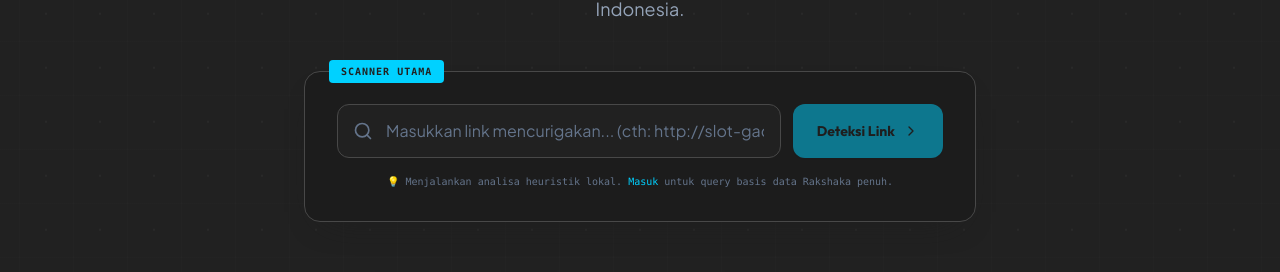
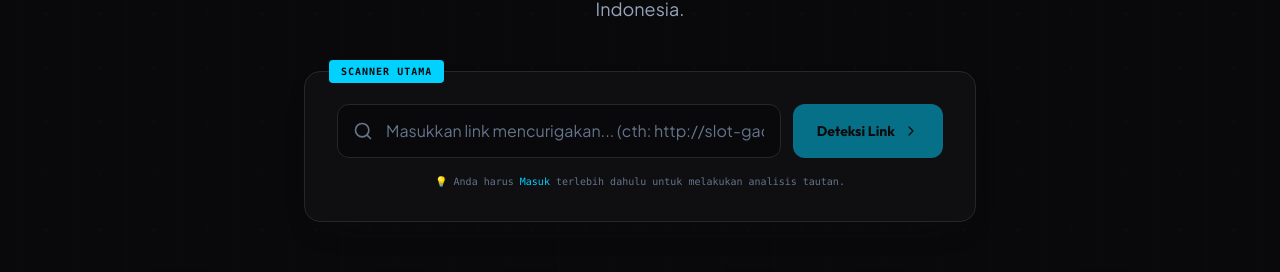
Before and after one commit to Rifal-code/rakshaka, a React (Vite) app: page / in a window 1280 px wide. Shown: the part 412-684 px from the top of the page. Built offline with nearby package versions, Linux system fonts and the light colour scheme; no server answers.

Commit message:
feat: deeper dark theme, unified link checker UI, login-gated scanning

```diff
--- a/src/index.css
+++ b/src/index.css
@@ -6,54 +6,54 @@
 
 @layer base {
   :root {
-    --primary-bg-color: #212121;
+    --primary-bg-color: #09090b;
     --secondary-bg-color: #00d1ff;
-    --primary-text-color: #f1f1f1;
-    --secondary-text-color: #757575;
-    --primary-btn-color: #212121;
+    --primary-text-color: #f8fafc;
+    --secondary-text-color: #a1a1aa;
+    --primary-btn-color: #09090b;
     --secondary-btn-color: #00d1ff;
-    --danger-btn-color: #f44336;
-    --success-btn-color: #4caf50;
+    --danger-btn-color: #f43f5e;
+    --success-btn-color: #10b981;
 
-    --primary-bg-rgb: 33 33 33;
+    --primary-bg-rgb: 9 9 11;
     --secondary-bg-rgb: 0 209 255;
-    --primary-text-rgb: 241 241 241;
-    --secondary-text-rgb: 117 117 117;
-    --primary-btn-rgb: 33 33 33;
+    --primary-text-rgb: 248 250 252;
+    --secondary-text-rgb: 161 161 170;
+    --primary-btn-rgb: 9 9 11;
     --secondary-btn-rgb: 0 209 255;
-    --danger-btn-rgb: 244 67 54;
-    --success-btn-rgb: 76 175 80;
+    --danger-btn-rgb: 244 63 94;
+    --success-btn-rgb: 16 185 129;
 
-    --surface-bg-rgb: 28 28 28;
-    --surface-muted-rgb: 43 43 43;
-    --border-rgb: 72 72 72;
+    --surface-bg-rgb: 15 15 18;
+    --surface-muted-rgb: 24 24 27;
+    --border-rgb: 39 39 42;
     --warning-rgb: 245 158 11;
     --shadow-rgb: 0 0 0;
   }
 
   @media (prefers-color-scheme: dark) {
     :root {
-      --primary-bg-color: #212121;
+      --primary-bg-color: #09090b;
       --secondary-bg-color: #00d1ff;
-      --primary-text-color: #f1f1f1;
-      --secondary-text-color: #757575;
-      --primary-btn-color: #212121;
+      --primary-text-color: #f8fafc;
+      --secondary-text-color: #a1a1aa;
+      --primary-btn-color: #09090b;
       --secondary-btn-color: #00d1ff;
-      --danger-btn-color: #f44336;
-      --success-btn-color: #4caf50;
+      --danger-btn-color: #f43f5e;
+      --success-btn-color: #10b981;
 
-      --primary-bg-rgb: 33 33 33;
+      --primary-bg-rgb: 9 9 11;
       --secondary-bg-rgb: 0 209 255;
-      --primary-text-rgb: 241 241 241;
-      --secondary-text-rgb: 117 117 117;
-      --primary-btn-rgb: 33 33 33;
+      --primary-text-rgb: 248 250 252;
+      --secondary-text-rgb: 161 161 170;
+      --primary-btn-rgb: 9 9 11;
       --secondary-btn-rgb: 0 209 255;
-      --danger-btn-rgb: 244 67 54;
-      --success-btn-rgb: 76 175 80;
+      --danger-btn-rgb: 244 63 94;
+      --success-btn-rgb: 16 185 129;
 
-      --surface-bg-rgb: 28 28 28;
-      --surface-muted-rgb: 43 43 43;
-      --border-rgb: 72 72 72;
+      --surface-bg-rgb: 15 15 18;
+      --surface-muted-rgb: 24 24 27;
+      --border-rgb: 39 39 42;
       --warning-rgb: 245 158 11;
       --shadow-rgb: 0 0 0;
     }
@@ -87,27 +87,27 @@
 
   [data-theme="dark"],
   .dark {
-    --primary-bg-color: #212121;
+    --primary-bg-color: #09090b;
     --secondary-bg-color: #00d1ff;
-    --primary-text-color: #f1f1f1;
-    --secondary-text-color: #757575;
-    --primary-btn-color: #212121;
+    --primary-text-color: #f8fafc;
+    --secondary-text-color: #a1a1aa;
+    --primary-btn-color: #09090b;
     --secondary-btn-color: #00d1ff;
-    --danger-btn-color: #f44336;
-    --success-btn-color: #4caf50;
+    --danger-btn-color: #f43f5e;
+    --success-btn-color: #10b981;
 
-    --primary-bg-rgb: 33 33 33;
+    --primary-bg-rgb: 9 9 11;
     --secondary-bg-rgb: 0 209 255;
-    --primary-text-rgb: 241 241 241;
-    --secondary-text-rgb: 117 117 117;
-    --primary-btn-rgb: 33 33 33;
+    --primary-text-rgb: 248 250 252;
+    --secondary-text-rgb: 161 161 170;
+    --primary-btn-rgb: 9 9 11;
     --secondary-btn-rgb: 0 209 255;
-    --danger-btn-rgb: 244 67 54;
-    --success-btn-rgb: 76 175 80;
+    --danger-btn-rgb: 244 63 94;
+    --success-btn-rgb: 16 185 129;
 
-    --surface-bg-rgb: 28 28 28;
-    --surface-muted-rgb: 43 43 43;
-    --border-rgb: 72 72 72;
+    --surface-bg-rgb: 15 15 18;
+    --surface-muted-rgb: 24 24 27;
+    --border-rgb: 39 39 42;
     --warning-rgb: 245 158 11;
     --shadow-rgb: 0 0 0;
   }
--- a/src/pages/Home.jsx
+++ b/src/pages/Home.jsx
@@ -1,5 +1,5 @@
 import { useEffect, useState } from 'react';
-import { Link } from 'react-router-dom';
+import { Link, useNavigate } from 'react-router-dom';
 import { useAuth } from '../context/AuthContext';
 import { api } from '../services/api';
 import { Navbar } from '../components/Navbar';
@@ -12,12 +12,18 @@ import {
   ChevronRight,
   FileText,
   Cpu,
-  Loader
+  Loader,
+  CheckCircle2,
+  XCircle,
+  Info,
+  ExternalLink,
+  Globe
 } from 'lucide-react';
 import { PublicReportCard } from './PublicReports';
 
 export const Home = () => {
   const { isAuthenticated } = useAuth();
+  const navigate = useNavigate();
   const [urlInput, setUrlInput] = useState('');
   const [isScanning, setIsScanning] = useState(false);
   const [scanResult, setScanResult] = useState(null);
@@ -54,6 +60,10 @@ export const Home = () => {
 
   const handleScan = async (e) => {
     e.preventDefault();
+    if (!isAuthenticated) {
+      navigate('/login');
+      return;
+    }
     if (!urlInput.trim()) return;
 
     let processedUrl = urlInput.trim();
@@ -69,45 +79,21 @@ export const Home = () => {
     const scanPromise = new Promise(resolve => setTimeout(resolve, 2200));
 
     try {
-      let apiPromise;
-      if (isAuthenticated) {
-        // Real API Call
-        apiPromise = api.checkLink(processedUrl);
-      } else {
-        // Simulated local scan for guests (great UX / conversion hook)
-        apiPromise = (async () => {
-          await new Promise(resolve => setTimeout(resolve, 800));
-          const urlLower = processedUrl.toLowerCase();
-
-          // Basic heuristic rules for mock
-          if (urlLower.includes('judol') || urlLower.includes('slot') || urlLower.includes('gacor') || urlLower.includes('sbobet')) {
-            return {
-              success: true,
-              data: { url: processedUrl, status: 'malicious', score: 18 }
-            };
-          } else if (urlLower.includes('login') || urlLower.includes('verifikasi') || urlLower.includes('bantuan-bca') || urlLower.includes('undian-bri')) {
-            return {
-              success: true,
-              data: { url: processedUrl, status: 'suspicious', score: 45 }
-            };
-          } else if (urlLower.includes('google.com') || urlLower.includes('github.com') || urlLower.includes('wikipedia.org')) {
-            return {
-              success: true,
-              data: { url: processedUrl, status: 'safe', score: 98 }
-            };
-          } else {
-            return {
-              success: true,
-              data: { url: processedUrl, status: 'unknown', score: 50 }
-            };
-          }
-        })();
-      }
-
+      const apiPromise = api.checkLink(processedUrl);
       const [, response] = await Promise.all([scanPromise, apiPromise]);
 
       if (response.success && response.data) {
-        setScanResult(response.data);
+        const raw = response.data;
+        const parsedScore = parseInt(raw.score, 10);
+        const finalScore = !isNaN(parsedScore) ? parsedScore : 0;
+
+        const result = {
+          ...raw,
+          score: finalScore,
+          status: raw.status || 'unknown',
+          reason: raw.reason || null,
+        };
+        setScanResult(result);
       } else {
         throw new Error(response.message || "Failed to scan link.");
       }
@@ -119,49 +105,101 @@ export const Home = () => {
     }
   };
 
-  const getStatusBadge = (status) => {
+  const getStatusInfo = (status) => {
     switch (status) {
       case 'safe':
-        return (
-          <span className="flex items-center gap-1 px-3 py-1 rounded-full text-xs font-semibold bg-cyber-green/10 text-cyber-green border border-cyber-green/30">
-            <ShieldCheck className="w-3.5 h-3.5" /> AMAN
-          </span>
-        );
+        return {
+          label: 'AMAN / VERIFIED',
+          color: 'text-cyber-green',
+          bg: 'bg-cyber-green/10',
+          border: 'border-cyber-green/30',
+          glow: 'shadow-sm',
+          icon: ShieldCheck,
+          accent: 'var(--success-btn-color)'
+        };
       case 'suspicious':
-        return (
-          <span className="flex items-center gap-1 px-3 py-1 rounded-full text-xs font-semibold bg-amber-500/10 text-amber-400 border border-amber-500/30">
-            <AlertTriangle className="w-3.5 h-3.5" /> MENCURIGAKAN
-          </span>
-        );
+        return {
+          label: 'MENCURIGAKAN / WARNING',
+          color: 'text-amber-400',
+          bg: 'bg-amber-500/10',
+          border: 'border-amber-500/30',
+          glow: 'shadow-sm',
+          icon: AlertTriangle,
+          accent: 'rgb(var(--warning-rgb))'
+        };
       case 'malicious':
-        return (
-          <span className="flex items-center gap-1 px-3 py-1 rounded-full text-xs font-semibold bg-cyber-red/10 text-cyber-red border border-cyber-red/30">
-            <ShieldAlert className="w-3.5 h-3.5" /> BERBAHAYA
-          </span>
-        );
+        return {
+          label: 'BERBAHAYA / THREAT',
+          color: 'text-cyber-red',
+          bg: 'bg-cyber-red/10',
+          border: 'border-cyber-red/30',
+          glow: 'shadow-sm',
+          icon: ShieldAlert,
+          accent: 'var(--danger-btn-color)'
+        };
       case 'judol':
-        return (
-          <span className="flex items-center gap-1 px-3 py-1 rounded-full text-xs font-semibold bg-cyber-red/10 text-cyber-red border border-cyber-red/30">
-            <ShieldAlert className="w-3.5 h-3.5" /> JUDI ONLINE
-          </span>
-        );
+        return {
+          label: 'JUDI ONLINE / JUDOL',
+          color: 'text-cyber-red',
+          bg: 'bg-cyber-red/10',
+          border: 'border-cyber-red/30',
+          glow: 'shadow-sm',
+          icon: ShieldAlert,
+          accent: 'var(--danger-btn-color)'
+        };
       default:
-        return (
-          <span className="flex items-center gap-1 px-3 py-1 rounded-full text-xs font-semibold bg-slate-500/10 text-slate-400 border border-slate-500/30">
-            <AlertTriangle className="w-3.5 h-3.5" /> TIDAK DIKENAL
-          </span>
-        );
+        return {
+          label: 'TIDAK DIKENAL / UNKNOWN',
+          color: 'text-slate-400',
+          bg: 'bg-slate-500/10',
+          border: 'border-slate-500/30',
+          glow: 'shadow-none',
+          icon: Info,
+          accent: 'var(--secondary-text-color)'
+        };
     }
   };
 
-  const getScoreColor = (status, score) => {
-    if (status === 'safe') return 'text-cyber-green';
-    if (status === 'suspicious') return 'text-amber-400';
-    if (status === 'malicious' || status === 'judol') return 'text-cyber-red';
-    // fallback by score
-    if (score <= 20) return 'text-cyber-green';
-    if (score <= 60) return 'text-amber-400';
-    return 'text-cyber-red';
+  const renderGauge = (rawScore, accentColor) => {
+    const score = (typeof rawScore === 'number') ? rawScore : 0;
+    const radius = 40;
+    const circumference = 2 * Math.PI * radius;
+    const strokeDashoffset = circumference - (score / 100) * circumference;
+
+    return (
+      <div className="relative w-28 h-28 flex items-center justify-center">
+        <div
+          className="absolute inset-2 rounded-full blur-md opacity-30 transition-all duration-500"
+          style={{ backgroundColor: accentColor }}
+        ></div>
+        <svg className="w-full h-full transform -rotate-90">
+          <circle
+            cx="56"
+            cy="56"
+            r={radius}
+            className="stroke-cyber-border fill-none"
+            strokeWidth="6"
+          />
+          <circle
+            cx="56"
+            cy="56"
+            r={radius}
+            className="fill-none transition-all duration-1000 ease-out"
+            stroke={accentColor}
+            strokeWidth="6"
+            strokeDasharray={circumference}
+            strokeDashoffset={strokeDashoffset}
+            strokeLinecap="round"
+          />
+        </svg>
+        <div className="absolute flex flex-col items-center justify-center">
+          <span className="text-3xl font-display font-black tracking-tight text-app-text leading-none">
+            {score}
+          </span>
+          <span className="text-[8px] font-mono text-slate-500 uppercase tracking-widest mt-1">SCORE</span>
+        </div>
+      </div>
+    );
   };
 
   return (
@@ -232,7 +270,7 @@ export const Home = () => {
             </div>
             {!isAuthenticated && (
               <p className="text-[10px] text-slate-500 font-mono text-center">
-                💡 Menjalankan analisa heuristik lokal. <Link to="/login" className="text-cyber-cyan hover:underline">Masuk</Link> untuk query basis data Rakshaka penuh.
+                💡 Anda harus <Link to="/login" className="text-cyber-cyan hover:underline">Masuk</Link> terlebih dahulu untuk melakukan analisis tautan.
               </p>
             )}
           </form>
@@ -254,94 +292,114 @@ export const Home = () => {
           )}
 
           {/* Scan Results Display */}
-          {scanResult && !isScanning && (
-            <div className="mt-8 border border-cyber-border rounded-xl bg-cyber-lightDark p-6 animate-fade-in relative">
-              <div className="flex flex-col sm:flex-row sm:items-center justify-between gap-4 mb-6 pb-4 border-b border-cyber-border/50">
+          {scanResult && !isScanning && (() => {
+            const status = getStatusInfo(scanResult.status);
+            const StatusIcon = status.icon;
+
+            return (
+              <div className={`mt-8 glass-panel p-6 border border-cyber-border relative overflow-hidden bg-gradient-to-r from-cyber-card via-cyber-lightDark/40 to-cyber-card shadow-cyber-card animate-fade-in ${status.glow}`}>
+                {/* Cyber Brackets */}
+                <div className="absolute top-0 left-0 w-3 h-3 border-t-2 border-l-2 border-cyber-border/60"></div>
+                <div className="absolute top-0 right-0 w-3 h-3 border-t-2 border-r-2 border-cyber-border/60"></div>
+                <div className="absolute bottom-0 left-0 w-3 h-3 border-b-2 border-l-2 border-cyber-border/60"></div>
+                <div className="absolute bottom-0 right-0 w-3 h-3 border-b-2 border-r-2 border-cyber-border/60"></div>
+
+                {/* Card Header Info */}
+                <div className="flex flex-col sm:flex-row sm:items-center justify-between gap-4 pb-5 mb-6 border-b border-cyber-border/60">
                   <div className="overflow-hidden">
-                  <h4 className="text-xs font-mono text-slate-500 uppercase mb-1">Domain Target</h4>
-                  <p className="text-sm font-medium text-app-text truncate">{scanResult.url}</p>
+                    <span className="text-[9px] font-mono text-slate-500 uppercase tracking-widest block mb-0.5">SCAN TARGET</span>
+                    <p className="text-sm font-semibold text-app-text truncate flex items-center gap-2">
+                      <Globe className="w-4 h-4 text-cyber-cyan" />
+                      {scanResult.url}
+                    </p>
                   </div>
-                <div>
-                  <h4 className="text-xs font-mono text-slate-500 uppercase mb-1 sm:text-right">Tingkat Keamanan</h4>
-                  <div className="sm:text-right">{getStatusBadge(scanResult.status)}</div>
+                  <div className="flex flex-col sm:items-end">
+                    <span className="text-[9px] font-mono text-slate-500 uppercase tracking-widest block mb-1">SECURITY STATUS</span>
+                    <span className={`inline-flex items-center gap-1.5 px-3 py-1 rounded-lg text-[10px] font-mono font-bold ${status.color} ${status.bg} border ${status.border}`}>
+                      <StatusIcon className="w-3.5 h-3.5" />
+                      {status.label}
+                    </span>
                   </div>
                 </div>
 
-              <div className="grid grid-cols-1 sm:grid-cols-2 gap-6 items-center">
-                <div className="flex items-center gap-4">
-                  {/* Gauge score visualization using SVG */}
-                  <div className="relative w-20 h-20 flex items-center justify-center flex-shrink-0">
-                    <svg className="w-full h-full transform -rotate-90">
-                      <circle
-                        cx="40"
-                        cy="40"
-                        r="32"
-                        className="stroke-cyber-border fill-none"
-                        strokeWidth="4.5"
-                      />
-                      <circle
-                        cx="40"
-                        cy="40"
-                        r="32"
-                        className="fill-none transition-all duration-1000 ease-out"
-                        stroke={
-                          scanResult.status === 'safe'
-                            ? 'var(--success-btn-color)'
-                            : scanResult.status === 'malicious'
-                              ? 'var(--danger-btn-color)'
-                              : 'rgb(var(--warning-rgb))'
-                        }
-                        strokeWidth="4.5"
-                        strokeDasharray={2 * Math.PI * 32}
-                        strokeDashoffset={2 * Math.PI * 32 - (scanResult.score / 100) * (2 * Math.PI * 32)}
-                        strokeLinecap="round"
-                      />
-                    </svg>
-                    <div className="absolute flex flex-col items-center justify-center">
-                      <span className={`text-xl font-display font-black ${getScoreColor(scanResult.status, scanResult.score)}`}>
-                        {scanResult.score}
-                      </span>
-                      <span className="text-[7px] font-mono text-slate-500 uppercase tracking-widest mt-0.5">SCORE</span>
+                <div className="flex flex-col md:flex-row gap-8 items-center">
+                  {/* Gauge Display */}
+                  <div className="flex-shrink-0 flex flex-col items-center justify-center p-3 border border-cyber-border rounded-xl bg-cyber-dark/60">
+                    {renderGauge(scanResult.score, status.accent)}
+                    <span className="text-[9px] font-mono text-slate-400 mt-2 uppercase tracking-wider">Integrity score</span>
                   </div>
-                  </div>
+
+                  {/* Verdict & Actions */}
+                  <div className="flex-1 space-y-4">
                     <div>
-                    <h5 className="text-sm font-semibold text-app-text mb-1">
-                      {scanResult.status === 'safe' ? 'Situs Tampak Aman'
-                        : scanResult.status === 'suspicious' ? 'Gunakan dengan Hati-hati'
-                        : scanResult.status === 'judol' ? 'Situs Judi Online Terdeteksi!'
-                        : scanResult.status === 'malicious' ? 'Situs Berbahaya Terdeteksi!'
-                        : 'Status Tidak Diketahui'}
-                    </h5>
-                    <p className="text-xs text-slate-400 font-sans leading-relaxed">
+                      <h4 className="text-base font-bold text-app-text flex items-center gap-1.5 mb-1.5">
+                        {scanResult.status === 'safe' ? (
+                          <>
+                            <CheckCircle2 className="w-4 h-4 text-cyber-green" />
+                            Situs ini Tergolong Aman
+                          </>
+                        ) : scanResult.status === 'suspicious' ? (
+                          <>
+                            <AlertTriangle className="w-4 h-4 text-amber-400" />
+                            Situs Kurang Terpercaya
+                          </>
+                        ) : scanResult.status === 'malicious' || scanResult.status === 'judol' ? (
+                          <>
+                            <XCircle className="w-4 h-4 text-cyber-red" />
+                            {scanResult.status === 'judol' ? 'Situs Judi Online Terdeteksi!' : 'Ancaman Keamanan Siber Terdeteksi!'}
+                          </>
+                        ) : (
+                          <>
+                            <Info className="w-4 h-4 text-slate-400" />
+                            Status Tidak Diketahui
+                          </>
+                        )}
+                      </h4>
+                      <p className="text-xs text-slate-400 leading-relaxed font-sans text-left">
                         {scanResult.reason || (
                           scanResult.status === 'safe'
-                          ? 'Website tidak terdaftar di database blacklist dan aman untuk diakses.'
+                            ? 'Tidak ada ancaman aktif atau riwayat berbahaya yang terdeteksi di database kami. Situs ini dapat digunakan secara normal.'
                             : scanResult.status === 'suspicious'
-                          ? 'Memiliki beberapa indikator mencurigakan (misalnya domain baru terdaftar).'
+                            ? 'Situs memiliki indikator mencurigakan. Harap berhati-hati saat bertransaksi.'
                             : scanResult.status === 'malicious' || scanResult.status === 'judol'
-                          ? 'Situs ini dikonfirmasi melakukan aktivitas ilegal (phishing/gambling).'
+                            ? 'Situs dikonfirmasi memuat aktivitas ilegal. Tutup tab Anda segera.'
                             : 'Tidak dapat menentukan status keamanan situs ini.'
                         )}
                       </p>
                     </div>
-                </div>
 
-                {!isAuthenticated && (
-                  <div className="p-4 rounded-xl bg-cyber-cyan/5 border border-cyber-cyan/20 flex flex-col items-center text-center">
-                    <p className="text-xs text-app-text font-medium mb-3">
-                      Butuh keamanan ekstra? Laporkan link ini ke platform untuk ditindaklanjuti.
-                    </p>
-                    <Link
-                      to="/login"
-                      className="px-4 py-1.5 rounded-lg bg-cyber-cyan text-cyber-dark font-display font-semibold text-xs shadow-sm hover:bg-cyber-cyan/90 transition-all"
+                    {/* Action buttons */}
+                    <div className="flex flex-wrap gap-2.5 pt-2">
+                      {scanResult.status !== 'safe' && (
+                        <button
+                          onClick={() => navigate('/reports/new', {
+                            state: {
+                              initialTitle: `Laporan Ancaman: ${scanResult.url.replace(/^https?:\/\//i, '')}`,
+                              initialDescription: `Menemukan tautan bermasalah di ${scanResult.url}. Berdasarkan pemindaian konsol Rakshaka, link ini memiliki skor keamanan ${scanResult.score}/100 dengan ancaman kategori ${scanResult.status}.`,
+                              initialCategory: scanResult.status === 'malicious' ? 'judol' : 'phishing'
+                            }
+                          })}
+                          className="px-4 py-2 rounded-xl text-xs font-display font-black uppercase tracking-wider bg-cyber-red text-cyber-dark hover:bg-cyber-red/80 transition-all duration-300 shadow-sm flex items-center gap-1.5"
                         >
-                      Kirim Laporan Kasus
-                    </Link>
-                  </div>
+                          <ShieldAlert className="w-3.5 h-3.5" />
+                          Laporkan Link Ini
+                        </button>
                       )}
+                      <a
+                        href={scanResult.url}
+                        target="_blank"
+                        rel="noopener noreferrer"
+                        className="px-4 py-2 rounded-xl text-xs font-display font-black uppercase tracking-wider bg-cyber-lightDark border border-cyber-border text-app-text hover:text-app-text hover:border-slate-500 transition-all duration-300 flex items-center gap-1.5"
+                      >
+                        Kunjungi Link
+                        <ExternalLink className="w-3.5 h-3.5" />
+                      </a>
                     </div>
                   </div>
-          )}
+                </div>
+              </div>
+            );
+          })()}
 
           {/* Error Message */}
           {error && (
--- a/src/pages/LinkChecker.jsx
+++ b/src/pages/LinkChecker.jsx
@@ -69,7 +69,8 @@ export const LinkChecker = () => {
       id: Date.now().toString(),
       url: result.url,
       status: result.status || 'unknown',
-      score: (typeof result.score === 'number') ? result.score : 0,
+      score: !isNaN(parseInt(result.score)) ? parseInt(result.score) : 0,
+      reason: result.reason || null,
       timestamp: new Date().toISOString()
     };
 
@@ -136,10 +137,13 @@ export const LinkChecker = () => {
         console.log('Parsed result:', raw);
         console.log('Status:', raw.status, '| Score:', raw.score, '| Reason:', raw.reason);
 
-        // Normalisasi data agar UI tidak rusak jika ada field yang kosong/null
+        // Normalisasi data agar lebih tahan banting jika Gemini merespons dengan string "70" bukan angka 70
+        const parsedScore = parseInt(raw.score, 10);
+        const finalScore = !isNaN(parsedScore) ? parsedScore : 0;
+
         const result = {
           ...raw,
-          score: (typeof raw.score === 'number') ? raw.score : 0,
+          score: finalScore,
           status: raw.status || 'unknown',
           reason: raw.reason || null,
         };
@@ -210,7 +214,8 @@ export const LinkChecker = () => {
     setScanResult({
       url: item.url,
       status: item.status,
-      score: item.score
+      score: item.score,
+      reason: item.reason
     });
     setTerminalLogs([
       {
```
Lines whose indentation alone changed are shown as unchanged.
